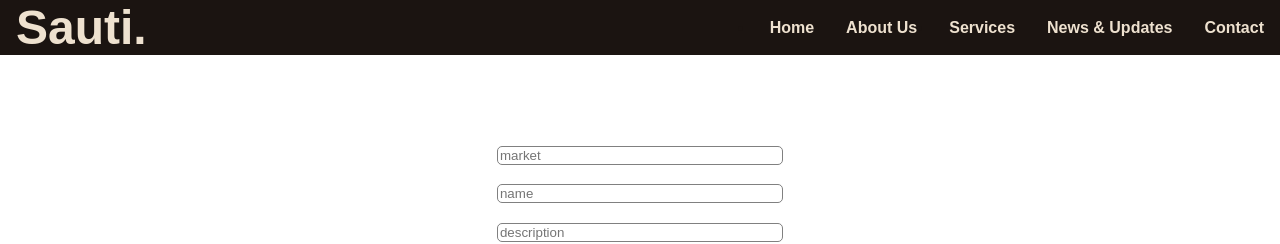
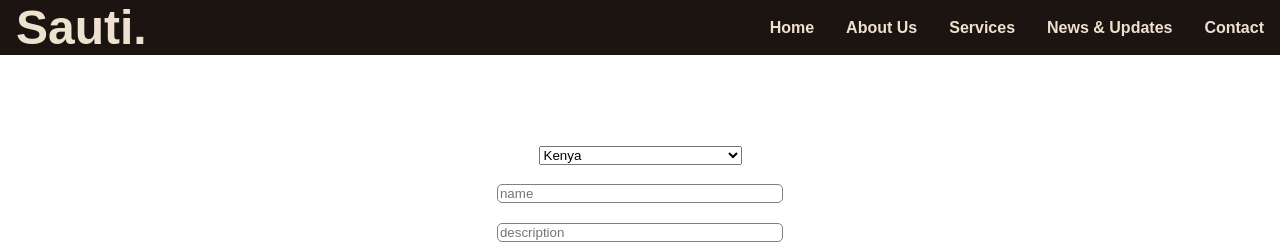
Before and after one commit to raaudain/Frontend, a React (Create React App) app in the folder sauti-africa/: page / in a window 1280 px wide. Shown: the top 244 px of the page. Built offline with nearby package versions, Linux system fonts and the light colour scheme.

Commit message:
validation is working, object returned in console with all values. Need to change dropdown to use axios to get all available locations, need to route user to a view in order to use the user id to make a good submission to the server and be successful

```diff
--- a/sauti-africa/src/AddItem/AddItem.js
+++ b/sauti-africa/src/AddItem/AddItem.js
@@ -5,7 +5,7 @@ import axios from 'axios';
 import { Nav, NavItem, NavLink } from 'reactstrap';
 import '../Styles/styles.css';
 
-function AddItem({ errors, touched, isSubmitting }) {
+function AddItem({ errors, touched, isSubmitting, setFieldValue }) {
     return (
         <div>
             <div className="nav">
@@ -31,8 +31,16 @@ function AddItem({ errors, touched, isSubmitting }) {
             <Form>
                 <div className="container">
                     <div className="input">
-                        {touched.market && errors.market && <p>{errors.market}</p>}
-                        <Field type="market" name="market" placeholder="market" />
+                        {touched.l_id && errors.l_id && <p>{errors.l_id}</p>}
+                        <Field name="l_id" as="select" placeholder="Select.." >
+                            <option value="Kenya">Kenya</option>
+                            <option value="Uganda">Uganda</option>
+                            <option value="Tanzania">Tanzania</option>
+                            <option value="Rwanda">Rwanda</option>
+                            <option value="South Sudan">South Sudan</option>
+                            <option value="Burudni">Burudni</option>
+                            <option value="Democratic Republic of Congo">Democratic Republic of Congo</option>
+                        </Field>
                     </div>
                     <div className="input">
                         {touched.item_name && errors.item_name && <p>{errors.item_name}</p>}
@@ -54,19 +62,21 @@ function AddItem({ errors, touched, isSubmitting }) {
 }
 
 const FormikAdditemForm = withFormik({
-    mapPropsToValues({ market, item_name, item_description, item_price }) {
+    mapPropsToValues({ l_id, item_name, item_description, item_price, c_id }) {
         return {
-            market: market || "",
+            l_id: l_id || "",
             item_name: item_name || "",
             item_description: item_description || "",
-            item_price: item_price || ""
+            item_price: item_price || "",
+            c_id: c_id || "produce"
         };
     },
 
     validationSchema: Yup.object().shape({
-        market: Yup.string()
-            .required("market is a required field"),
+        l_id: Yup.string()
+            .ensure(),
         item_name: Yup.string()
+
             .required("Item name is a required field"),
         item_description: Yup.string()
             .required("Description is a required field"),
@@ -77,7 +87,7 @@ const FormikAdditemForm = withFormik({
     handleSubmit(values, { resetForm, setSubmitting }) {
         console.log(values);
         axios
-            .post("https://build-week-africanmarketplace.herokuapp.com/api/users/:id/items", values)
+            .post("https://build-week-africanl_idplace.herokuapp.com/api/users/:id/items", values)
             .then(res => {
                 console.log(res);
                 resetForm();
```
